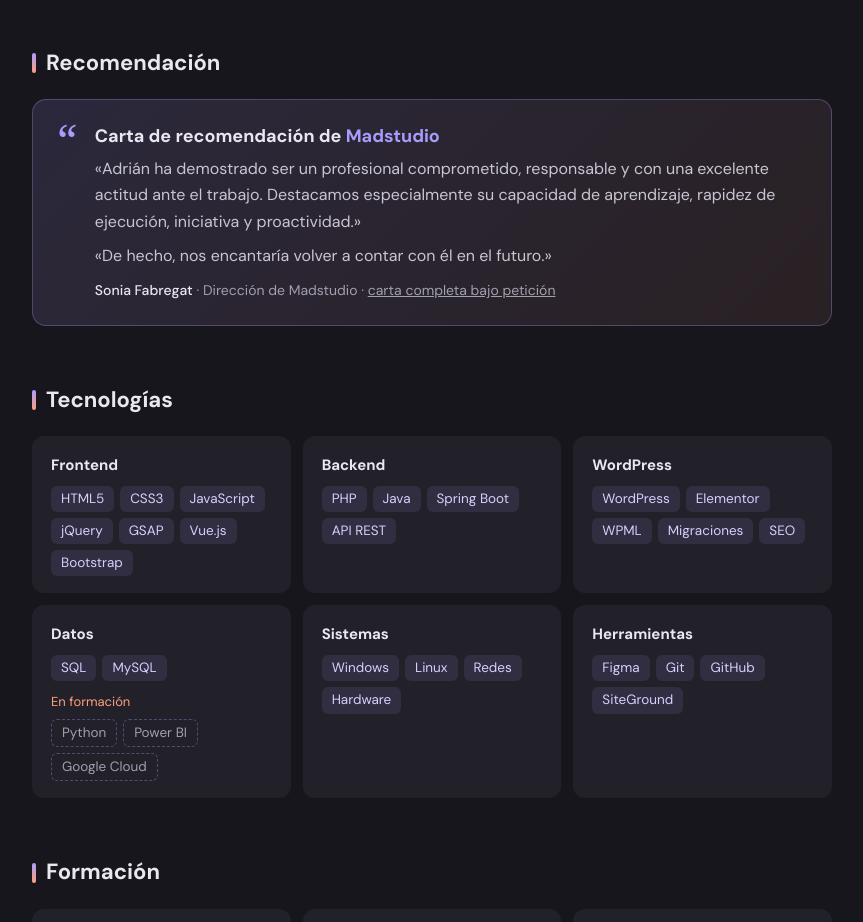
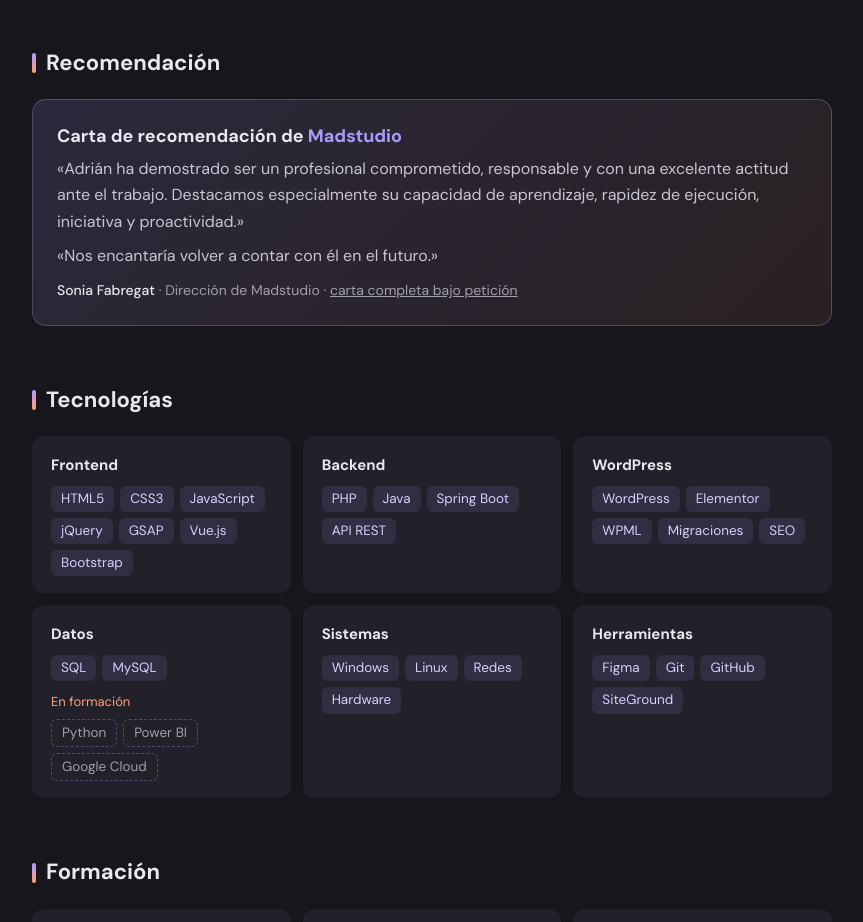
Before and after one commit to AdrianLuqueDiaz/webCV, a plain HTML site: page index.html in a window 1280 px wide. Shown: the part 1780-2702 px from the top of the page, without its empty margins (358-1221 px from the left). Drawn offline with Linux system fonts and the light colour scheme.

Commit message:
Add files via upload

```diff
--- a/index.html
+++ b/index.html
@@ -205,11 +205,10 @@
     <section id="recomendacion">
       <h2>Recomendación</h2>
       <div class="rec">
-        <div class="q" aria-hidden="true">“</div>
         <div>
           <h3>Carta de recomendación de <a class="ms" href="https://madstudio.es/" target="_blank" rel="noopener">Madstudio</a></h3>
           <p>«Adrián ha demostrado ser un profesional comprometido, responsable y con una excelente actitud ante el trabajo. Destacamos especialmente su capacidad de aprendizaje, rapidez de ejecución, iniciativa y proactividad.»</p>
-          <p class="rec-2">«De hecho, nos encantaría volver a contar con él en el futuro.»</p>
+          <p class="rec-2">«Nos encantaría volver a contar con él en el futuro.»</p>
           <div class="who"><b>Sonia Fabregat</b> · Dirección de Madstudio · <a href="mailto:adriluquediaz@gmail.com?subject=Carta%20de%20recomendaci%C3%B3n">carta completa bajo petición</a></div>
         </div>
       </div>
```
